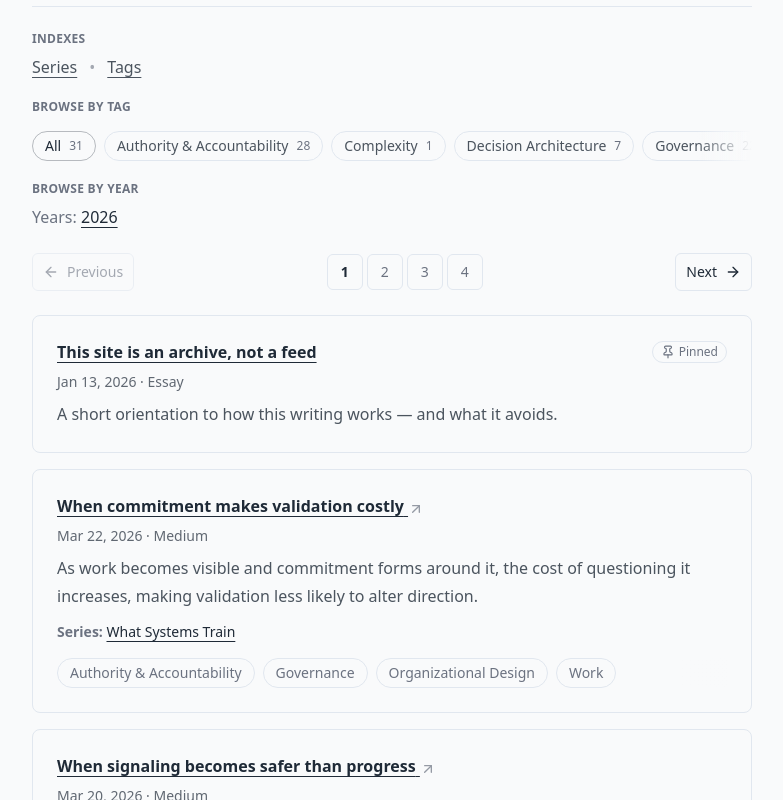
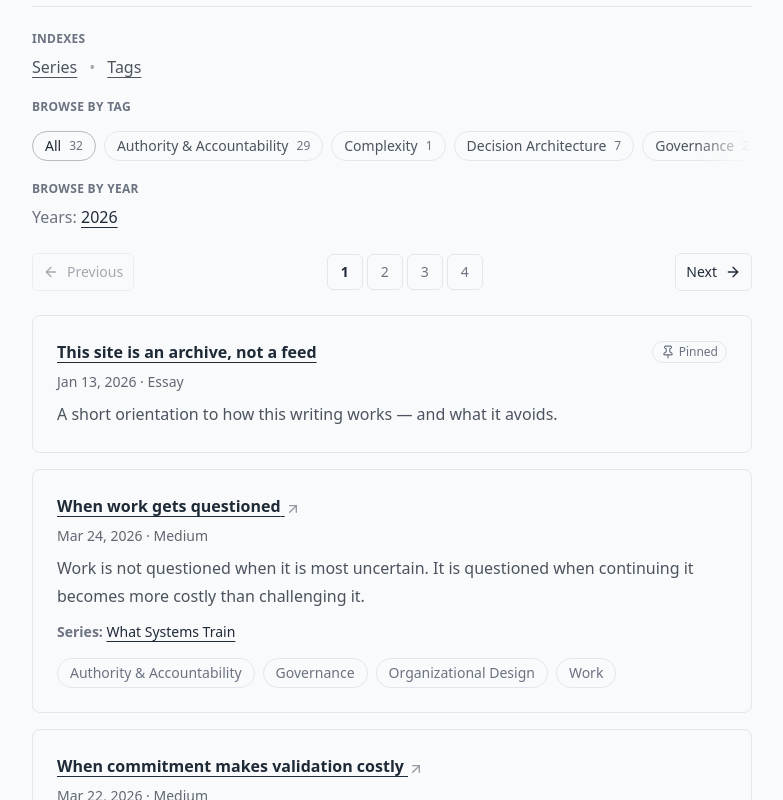
Before and after one commit to andrewjfrancis/andrewjfrancis-site, a Next.js app: page /writing in a window 1280 px wide. Shown: the part 380-1180 px from the top of the page, without its empty margins (248-1031 px from the left). Built offline with nearby package versions, Linux system fonts and the light colour scheme.

Commit message:
Publish “When work gets questioned”
Adds new writing entry and publishes it on-site.
Includes metadata, tags, publish date, and listing updates.
Links out to Medium version where applicable.

```diff
--- a/app/_lib/staticLastmod.ts
+++ b/app/_lib/staticLastmod.ts
@@ -6,7 +6,7 @@
  * Format: YYYY-MM-DD
  */
 export const STATIC_LASTMOD = {
-  home: "2026-03-22",
+  home: "2026-03-24",
   work: "2026-02-14",
   about: "2026-02-15",
   now: "2026-01-13",
--- a/app/writing/_data/articles.ts
+++ b/app/writing/_data/articles.ts
@@ -23,6 +23,23 @@ export type Article = {
 export const PAGE_SIZE = 10;
 
 export const ARTICLES_REAL: Article[] = [
+  {
+    id: "2026-03-24-01",
+    title: "When work gets questioned",
+    date: "2026-03-24",
+    year: 2026,
+    excerpt:
+      "Work is not questioned when it is most uncertain. It is questioned when continuing it becomes more costly than challenging it.",
+    source: "medium",
+    externalUrl:
+      "https://medium.com/@andrewjfrancis/when-work-gets-questioned-d5d8f2705355",
+    tags: [
+      "Authority & Accountability",
+      "Governance",
+      "Organizational Design",
+      "Work",
+    ],
+  },
   {
     id: "2026-03-22-01",
     title: "When commitment makes validation costly",
--- a/app/writing/_data/series.ts
+++ b/app/writing/_data/series.ts
@@ -59,6 +59,7 @@ export const SERIES: Series[] = [
       "2026-03-15-01",
       "2026-03-20-01",
       "2026-03-22-01",
+      "2026-03-24-01",
     ],
   },
   {
```
